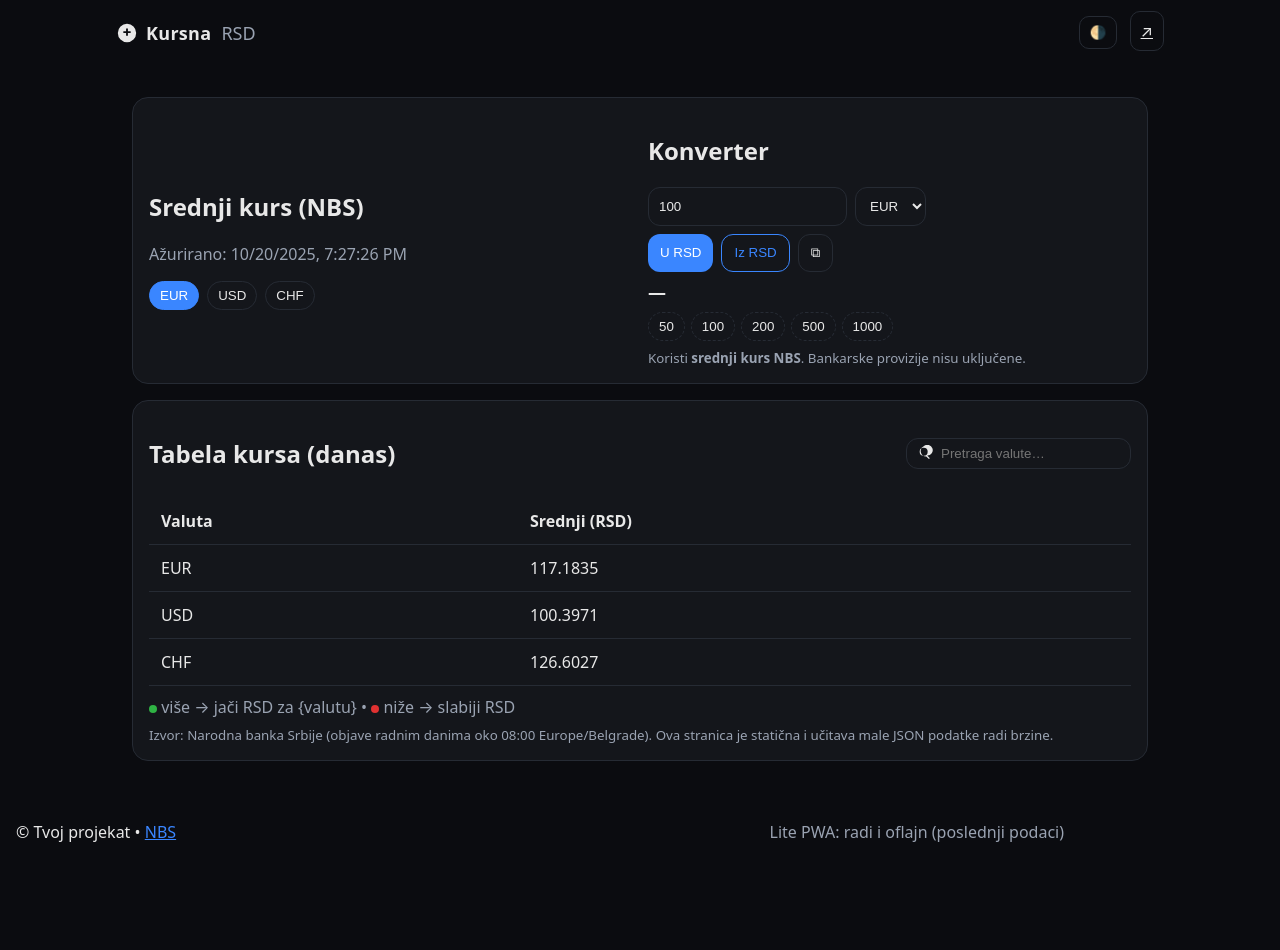
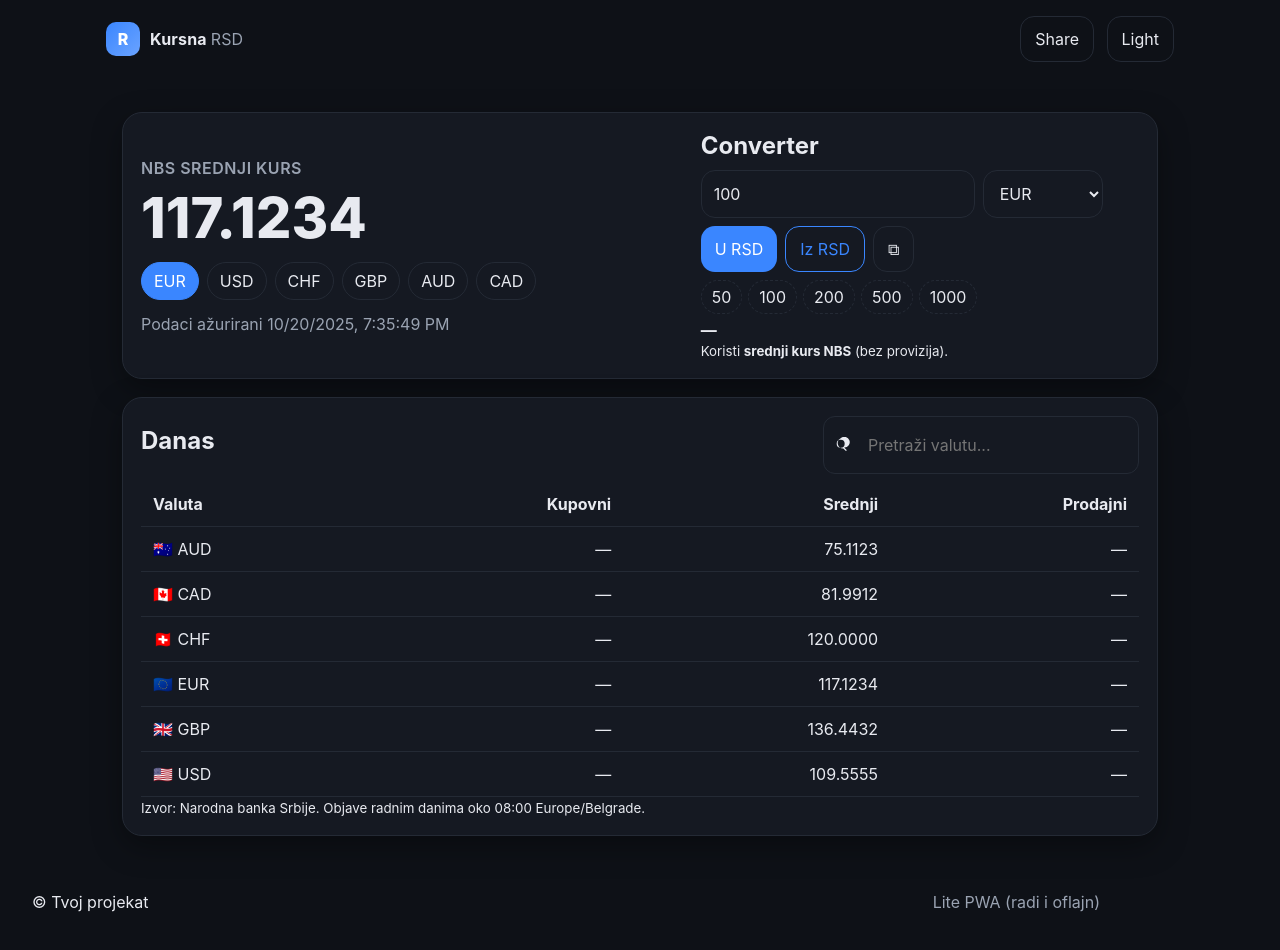
Before and after one commit to kvakvit/exchange.github.io, a plain HTML site: page public/index.html in a window 1280 px wide. Before the commit the page ends 883 px from the top, so only its background shows below. Drawn offline with Linux system fonts and the light colour scheme.

Commit message:
Add files via upload

```diff
--- a/public/index.html
+++ b/public/index.html
@@ -2,99 +2,90 @@
 <html lang="sr" class="theme-dark">
 <head>
   <meta charset="utf-8" />
-  <meta name="viewport" content="width=device-width,initial-scale=1" />
+  <meta name="viewport" content="width=device-width, initial-scale=1" />
   <title>Kursna lista · RSD (NBS) — konverter i kursevi</title>
-  <meta name="description" content="Aktuelni srednji kurs NBS (EUR, USD, CHF) i brz konverter na jednoj stranici. Ultra brza, mobilna, sa kopiranjem i deljenjem rezultata." />
-  <meta property="og:title" content="Kursna lista · RSD (NBS)" />
-  <meta property="og:description" content="Srednji kurs NBS i konverter — danas." />
-  <meta property="og:type" content="website" />
-  <meta name="theme-color" content="#14161b" />
+  <meta name="description" content="Aktuelni srednji kurs NBS (EUR, USD, CHF) i brz konverter. Minimalna veličina, maksimalna brzina." />
+  <meta name="theme-color" content="#151922" />
   <link rel="manifest" href="./manifest.webmanifest">
   <link rel="icon" href="data:,">
   <link rel="preload" href="./styles.css" as="style">
-  <link rel="stylesheet" href="./styles.css" />
+  <link rel="stylesheet" href="./styles.css">
 </head>
 <body>
   <header class="topbar wrap">
     <div class="brand">
-      <svg width="22" height="22" viewBox="0 0 24 24" fill="currentColor" aria-hidden="true"><path d="M12 2a10 10 0 1 0 .001 20.001A10 10 0 0 0 12 2Zm1 5v3h3v2h-3v3h-2v-3H8V10h3V7h2Z"/></svg>
-      <strong>Kursna</strong><span>RSD</span>
+      <div class="logo">R</div>
+      <div class="name"><strong>Kursna</strong><span>RSD</span></div>
     </div>
-    <div class="topbar-actions">
-      <button id="toggle-theme" class="ghost" aria-label="Dark/Light">🌗</button>
-      <a id="share-link" class="ghost" href="#" aria-label="Podeli">↗</a>
+    <div class="actions">
+      <button id="share" class="ghost">Share</button>
+      <button id="toggle-theme" class="ghost">Light</button>
     </div>
   </header>
 
   <main class="wrap">
     <section class="card hero">
       <div class="hero-left">
-        <h1>Srednji kurs (NBS)</h1>
-        <p class="muted" id="updated">Ažurirano: —</p>
-        <div class="chips" id="chips">
-          <!-- currency chips injected -->
+        <div class="sub">NBS srednji kurs</div>
+        <div id="big-rate" class="big">—</div>
+        <div class="chips" id="chips"></div>
+        <div id="stamp" class="muted">Podaci ažurirani —</div>
       </div>
-      </div>
-      <div class="hero-right converter">
-        <h2>Konverter</h2>
-        <div class="row small">
-          <label class="sr-only" for="amount">Iznos</label>
+      <div class="hero-right">
+        <h2>Converter</h2>
+        <div class="conv">
+          <div class="row">
             <input id="amount" type="number" step="0.01" value="100" inputmode="decimal" />
             <select id="currency"></select>
           </div>
-        <div class="row small">
-          <button id="btn-to-rsd" class="primary">U RSD</button>
-          <button id="btn-from-rsd" class="secondary">Iz RSD</button>
-          <button id="btn-copy" class="ghost" title="Kopiraj">⧉</button>
+          <div class="row">
+            <button id="to-rsd" class="primary">U RSD</button>
+            <button id="from-rsd" class="secondary">Iz RSD</button>
+            <button id="copy" class="ghost" title="Kopiraj">⧉</button>
           </div>
-        <p id="result" class="result">—</p>
-        <div class="quick">
+          <div class="quick" id="quick">
             <button data-q="50">50</button>
             <button data-q="100">100</button>
             <button data-q="200">200</button>
             <button data-q="500">500</button>
             <button data-q="1000">1000</button>
           </div>
-        <small class="note">Koristi <b>srednji kurs NBS</b>. Bankarske provizije nisu uključene.</small>
+          <div id="result" class="result">—</div>
+          <small class="note">Koristi <b>srednji kurs NBS</b> (bez provizija).</small>
+        </div>
       </div>
     </section>
 
-    <section class="card">
+    <section class="card table-sec">
       <div class="section-head">
-        <h2>Tabela kursa (danas)</h2>
-        <div class="tools">
+        <h2>Danas</h2>
         <label class="search">
           <svg width="16" height="16" viewBox="0 0 24 24" fill="currentColor"><path d="M10 2a8 8 0 1 1 5.293 13.707l4 4-1.414 1.414-4-4A8 8 0 0 1 10 2Zm0 2a6 6 0 1 0 0 12 6 6 0 0 0 0-12Z"/></svg>
-            <input id="search" placeholder="Pretraga valute…" />
+          <input id="search" placeholder="Pretraži valutu..." />
         </label>
       </div>
-      </div>
       <div class="scroll">
-        <table id="rates" data-sort="code" data-dir="asc" aria-live="polite">
+        <table id="rates" data-sort="code" data-dir="asc">
           <thead>
             <tr>
               <th data-key="code">Valuta</th>
-              <th data-key="mid">Srednji (RSD)</th>
+              <th class="right" data-key="buy">Kupovni</th>
+              <th class="right" data-key="mid">Srednji</th>
+              <th class="right" data-key="sell">Prodajni</th>
             </tr>
           </thead>
-          <tbody>
-            <!-- rows -->
-          </tbody>
+          <tbody></tbody>
         </table>
       </div>
-      <div class="legend">
-        <span class="dot up"></span> više → jači RSD za {valutu} •
-        <span class="dot down"></span> niže → slabiji RSD
-      </div>
-      <small class="note">Izvor: Narodna banka Srbije (objave radnim danima oko 08:00 Europe/Belgrade). Ova stranica je statična i učitava male JSON podatke radi brzine.</small>
+      <small class="note">Izvor: Narodna banka Srbije. Objave radnim danima oko 08:00 Europe/Belgrade.</small>
     </section>
   </main>
 
-  <div id="toast" class="toast" role="status" aria-live="polite" hidden>Podaci ažurirani</div>
+  <div id="toast" class="toast" hidden>Sačuvano</div>
 
-  <footer class="wrap footer">
-    <div>© Tvoj projekat • <a href="https://www.nbs.rs" target="_blank" rel="noopener">NBS</a></div>
-    <div class="muted">Lite PWA: radi i oflajn (poslednji podaci)</div>
+  <footer class="wrap foot">
+    <span>© Tvoj projekat</span>
+    <span class="muted">Lite PWA (radi i oflajn)</span>
   </footer>
 
   <script src="./script.js" defer></script>
--- a/public/rates.json
+++ b/public/rates.json
@@ -1 +1 @@
-{"g":"2025-10-20T19:27:26Z","rates":[{"code":"EUR","mid":117.1835},{"code":"USD","mid":100.3971},{"code":"CHF","mid":126.6027}]}
+{"g":"2025-10-20T19:35:49Z","rates":[{"code":"EUR","mid":117.1234},{"code":"USD","mid":109.5555},{"code":"CHF","mid":120.0},{"code":"GBP","mid":136.4432},{"code":"AUD","mid":75.1123},{"code":"CAD","mid":81.9912}]}
--- a/public/script.js
+++ b/public/script.js
@@ -1,132 +1,142 @@
 const state = { data:null, active:'EUR' };
-
-function qs(s){ return document.querySelector(s); }
-function qsa(s){ return Array.from(document.querySelectorAll(s)); }
+const Q = (s)=>document.querySelector(s);
+const QA = (s)=>Array.from(document.querySelectorAll(s));
 const fmt = (n)=> (Math.round(n*10000)/10000).toFixed(4);
+function rateOf(code){ return (state.data.rates.find(r=>r.code===code)||{}).mid||null; }
 
 async function load(){
   const res = await fetch('./rates.json', {cache:'no-cache'});
   const data = await res.json();
   state.data = data;
-  renderAll();
-  showToast('Podaci učitani');
+  buildChips();
+  fillSelect();
+  renderBig();
+  renderTable();
+  bindSearch();
+  Q('#stamp').textContent = 'Podaci ažurirani ' + new Date(data.g).toLocaleString();
 }
 
-function renderAll(){
-  const d = state.data;
-  qs('#updated').textContent = 'Ažurirano: ' + new Date(d.g).toLocaleString();
-
-  // chips + select
-  const chips = qs('#chips'); chips.innerHTML = '';
-  const sel = qs('#currency'); sel.innerHTML='';
-  const allCodes = d.rates.map(r=>r.code);
-  const order = ['EUR','USD','CHF', ...allCodes.filter(c=>!['EUR','USD','CHF'].includes(c))];
-  order.forEach(code=>{
-    if(!allCodes.includes(code)) return;
+function buildChips(){
+  const wrap = Q('#chips'); wrap.innerHTML='';
+  const order = ['EUR','USD','CHF', ...state.data.rates.map(r=>r.code).filter(c=>!['EUR','USD','CHF'].includes(c))];
+  const uniq = [...new Set(order)];
+  uniq.forEach(code=>{
     const b = document.createElement('button');
-    b.textContent = code; b.className = 'chip' + (state.active===code?' active':'');
-    b.onclick = ()=>{ state.active = code; renderActive(); };
-    chips.appendChild(b);
-    const o = document.createElement('option'); o.value=code; o.textContent=code; sel.appendChild(o);
+    b.textContent = code; b.className = state.active===code?'active':'';
+    b.onclick = ()=>{ state.active=code; renderBig(); highlightRow(); };
+    wrap.appendChild(b);
   });
-  sel.value = state.active;
-  renderActive();
-
-  // table
-  renderTable(d.rates);
 }
 
-function renderActive(){
-  const d = state.data;
-  qs('#currency').value = state.active;
-  // highlight row in table
-  qsa('#rates tbody tr').forEach(tr=>{ tr.classList.toggle('hl', tr.dataset.code===state.active); });
+function fillSelect(){
+  const s = Q('#currency'); s.innerHTML='';
+  state.data.rates.forEach(r=>{ const o=document.createElement('option'); o.value=r.code; o.textContent=r.code; s.appendChild(o); });
+  s.value = state.active;
+  s.onchange = ()=>{ state.active=s.value; renderBig(); highlightRow(); };
 }
 
-function renderTable(rows){
-  const tbody = qs('#rates tbody'); tbody.innerHTML='';
+function renderBig(){
+  const r = rateOf(state.active);
+  Q('#big-rate').textContent = r? fmt(r) : '—';
+}
+
+function renderTable(){
+  const tbody = Q('#rates tbody'); tbody.innerHTML='';
+  const rows = state.data.rates.slice().sort((a,b)=>a.code.localeCompare(b.code));
   rows.forEach(r=>{
-    const tr = document.createElement('tr');
-    tr.dataset.code = r.code;
-    const td1 = document.createElement('td'); td1.textContent = r.code; tr.appendChild(td1);
-    const td2 = document.createElement('td'); td2.textContent = fmt(r.mid); tr.appendChild(td2);
+    const tr = document.createElement('tr'); tr.dataset.code = r.code;
+    const flag = flagFor(r.code);
+    td(tr, `${flag} ${r.code}`);
+    td(tr, '—','right'); // kupovni (za banke u budućnosti)
+    td(tr, fmt(r.mid),'right'); // srednji NBS
+    td(tr, '—','right'); // prodajni
     tbody.appendChild(tr);
   });
+  QA('#rates thead th').forEach(th=> th.onclick = ()=> sortBy(th.dataset.key));
+  highlightRow();
+}
 
-  // sorting
-  qsa('#rates thead th').forEach(th=>{
-    th.onclick = () => {
-      const key = th.dataset.key;
-      const table = qs('#rates');
-      const dir = table.dataset.dir === 'asc' ? 'desc' : 'asc';
-      table.dataset.sort = key; table.dataset.dir = dir;
-      const sorted = rows.slice().sort((a,b)=>{
-        let va=a[key], vb=b[key];
-        if(key==='code'){ va=String(va); vb=String(vb); return dir==='asc'?va.localeCompare(vb):vb.localeCompare(va); }
-        va=Number(va); vb=Number(vb); return dir==='asc'?va-vb:vb-va;
-      });
-      renderTable(sorted);
-    };
+function td(tr, text, cls){ const c=document.createElement('td'); if(cls) c.className=cls; c.textContent=text; tr.appendChild(c); return c; }
+
+function sortBy(key){
+  const table = Q('#rates');
+  const dir = table.dataset.dir==='asc'?'desc':'asc';
+  table.dataset.dir = dir; table.dataset.sort = key;
+  const rows = Array.from(Q('#rates tbody').rows);
+  const idx = {code:0,buy:1,mid:2,sell:3}[key];
+  rows.sort((a,b)=>{
+    let va=a.cells[idx].textContent.trim(), vb=b.cells[idx].textContent.trim();
+    if(idx>0){ va=parseFloat(va)||0; vb=parseFloat(vb)||0; return dir==='asc'?va-vb:vb-va; }
+    return dir==='asc'?va.localeCompare(vb):vb.localeCompare(va);
   });
+  const tb = Q('#rates tbody'); rows.forEach(r=>tb.appendChild(r));
+}
 
-  // search
-  const search = qs('#search');
-  search.oninput = () => {
-    const q = search.value.trim().toUpperCase();
-    const filtered = rows.filter(r => r.code.includes(q));
-    renderTable(filtered);
+function bindSearch(){
+  const input = Q('#search');
+  input.oninput = ()=>{
+    const q = input.value.trim().toUpperCase();
+    QA('#rates tbody tr').forEach(tr=>{
+      tr.hidden = !tr.dataset.code.includes(q);
+    });
   };
 }
 
+function highlightRow(){
+  QA('#rates tbody tr').forEach(tr=> tr.classList.toggle('hl', tr.dataset.code===state.active));
+  Q('#currency').value = state.active;
+}
+
 function attachConverter(){
-  const amount = qs('#amount');
-  const sel = qs('#currency');
-  const result = qs('#result');
-  const rateOf = (code)=> (state.data.rates.find(x=>x.code===code)||{}).mid || null;
-  qs('#btn-to-rsd').onclick = ()=>{
-    const amt = parseFloat(amount.value||'0'); const c = sel.value; const r = rateOf(c);
-    if(!r){ result.textContent='Nema podataka'; return; }
-    result.textContent = `${fmt(amt*r)} RSD po kursu ${fmt(r)} (${c})`;
+  const amount = Q('#amount'), sel = Q('#currency'), res = Q('#result');
+  Q('#to-rsd').onclick = ()=>{
+    const r = rateOf(sel.value); const amt = parseFloat(amount.value||'0');
+    if(!r) return res.textContent='Nema podataka';
+    res.textContent = `${fmt(amt*r)} RSD po kursu ${fmt(r)} (${sel.value})`;
   };
-  qs('#btn-from-rsd').onclick = ()=>{
-    const amt = parseFloat(amount.value||'0'); const c = sel.value; const r = rateOf(c);
-    if(!r){ result.textContent='Nema podataka'; return; }
-    result.textContent = `${fmt(amt/r)} ${c} po kursu ${fmt(r)} (RSD→${c})`;
+  Q('#from-rsd').onclick = ()=>{
+    const r = rateOf(sel.value); const amt = parseFloat(amount.value||'0');
+    if(!r) return res.textContent='Nema podataka';
+    res.textContent = `${fmt(amt/r)} ${sel.value} po kursu ${fmt(r)} (RSD→${sel.value})`;
   };
-  qs('#btn-copy').onclick = async ()=>{
-    try{ await navigator.clipboard.writeText(result.textContent); showToast('Kopirano'); }catch{}
+  Q('#copy').onclick = async ()=>{
+    try{ await navigator.clipboard.writeText(res.textContent); toast('Kopirano'); }catch{}
   };
-  qsa('.quick button').forEach(b=>{
-    b.onclick = ()=>{ amount.value = b.dataset.q; };
+  Q('#quick').addEventListener('click', e=>{
+    if(e.target.tagName==='BUTTON'){ amount.value = e.target.dataset.q; }
   });
-  sel.onchange = ()=>{ state.active = sel.value; renderActive(); };
 }
 
 function themeInit(){
-  const root = document.documentElement;
-  qs('#toggle-theme').onclick = ()=>{
-    const isDark = root.classList.toggle('theme-dark');
-    if(!isDark) root.classList.add('theme-light'); else root.classList.remove('theme-light');
-    localStorage.setItem('theme', isDark?'dark':'light');
+  const btn = Q('#toggle-theme');
+  const set = (mode)=>{
+    const root = document.documentElement;
+    if(mode==='light'){ root.classList.remove('theme-dark'); root.classList.add('theme-light'); btn.textContent='Dark'; }
+    else { root.classList.remove('theme-light'); root.classList.add('theme-dark'); btn.textContent='Light'; }
+    localStorage.setItem('theme', mode);
   };
-  const saved = localStorage.getItem('theme');
-  if(saved==='light'){ root.classList.remove('theme-dark'); root.classList.add('theme-light'); }
+  btn.onclick = ()=> set(document.documentElement.classList.contains('theme-dark')?'light':'dark');
+  set(localStorage.getItem('theme')||'dark');
 }
 
 function shareInit(){
-  const a = qs('#share-link');
-  a.onclick = (e)=>{
-    e.preventDefault();
+  const btn = Q('#share');
+  btn.onclick = async ()=>{
     const url = location.href;
-    if(navigator.share){ navigator.share({title:document.title, url}).catch(()=>{}); }
-    else { navigator.clipboard.writeText(url).then(()=>showToast('Link kopiran')); }
+    if(navigator.share){ try{ await navigator.share({title:document.title, url}); }catch(e){} }
+    else { await navigator.clipboard.writeText(url); toast('Link kopiran'); }
   };
 }
 
-function showToast(text){
-  const t = qs('#toast');
-  t.textContent = text; t.hidden = false;
-  clearTimeout(showToast._id); showToast._id = setTimeout(()=> t.hidden = true, 1800);
+function toast(text){
+  const t = Q('#toast'); t.textContent=text; t.hidden=false;
+  clearTimeout(toast._id); toast._id = setTimeout(()=> t.hidden=true, 1800);
+}
+
+// simple flag via emoji by currency (approximate)
+function flagFor(code){
+  const m = { EUR:'🇪🇺', USD:'🇺🇸', CHF:'🇨🇭', GBP:'🇬🇧', AUD:'🇦🇺', CAD:'🇨🇦' };
+  return m[code] || '';
 }
 
 window.addEventListener('DOMContentLoaded', ()=>{
--- a/public/styles.css
+++ b/public/styles.css
@@ -1,40 +1,46 @@
 :root{
-  --bg:#0b0c10; --card:#14161b; --muted:#9aa3b2; --text:#e8e8e8; --line:#262b34;
-  --accent:#3a86ff; --accent-2:#36c;
+  --bg:#0e1117; --card:#151922; --text:#e8eaf0; --muted:#9aa3b2; --line:#242a35;
+  --accent:#3a86ff; --accent2:#6aa3ff; --shadow:0 10px 30px rgba(0,0,0,.35);
 }
-.theme-light{ --bg:#f7f8fb; --card:#fff; --muted:#5c677a; --text:#0b0c10; --line:#e9edf3; --accent:#2b6ff9; --accent-2:#264bc8; }
-*{box-sizing:border-box} body{margin:0;background:var(--bg);color:var(--text);font-family:system-ui,-apple-system,Segoe UI,Roboto,Arial}
-a{color:var(--accent)}
-.wrap{max-width:1080px;margin:0 auto;padding:16px}
+.theme-light{
+  --bg:#f7f8fb; --card:#ffffff; --text:#0e1117; --muted:#5c677a; --line:#e6ebf2;
+  --accent:#2b6ff9; --accent2:#6b95ff; --shadow:0 10px 30px rgba(20,30,50,.15);
+}
+*{box-sizing:border-box} body{margin:0;background:var(--bg);color:var(--text);font-family: Inter,system-ui,-apple-system,Segoe UI,Roboto,Arial}
+a{color:var(--accent);text-decoration:none}
+.wrap{max-width:1100px;margin:0 auto;padding:16px}
 .topbar{display:flex;align-items:center;justify-content:space-between}
-.brand{display:flex;gap:8px;align-items:center;font-size:18px}
-.brand strong{letter-spacing:0.3px} .brand span{color:var(--muted);margin-left:2px}
-.topbar .ghost{background:transparent;border:1px solid var(--line);border-radius:10px;color:var(--text);padding:8px 10px;margin-left:8px;cursor:pointer}
-.card{background:var(--card);border:1px solid var(--line);border-radius:16px;margin:16px;padding:16px}
-.hero{display:grid;grid-template-columns:1fr 1fr;gap:16px;align-items:center}
-@media (max-width:800px){.hero{grid-template-columns:1fr}}
-.muted{color:var(--muted)} .note{color:var(--muted);display:block;margin-top:8px}
-.chips{display:flex;flex-wrap:wrap;gap:8px;margin-top:10px}
-.chips button{border:1px solid var(--line);background:transparent;color:var(--text);padding:6px 10px;border-radius:999px;cursor:pointer}
+.brand{display:flex;align-items:center;gap:10px}
+.logo{width:34px;height:34px;border-radius:10px;background:linear-gradient(135deg,var(--accent),var(--accent2));display:grid;place-items:center;color:#fff;font-weight:800}
+.name strong{letter-spacing:.2px}.name span{color:var(--muted);margin-left:4px}
+.actions .ghost{margin-left:8px}
+.card{background:var(--card);border:1px solid var(--line);border-radius:20px;padding:18px;margin:18px 16px;box-shadow:var(--shadow)}
+.hero{display:grid;grid-template-columns:1.1fr .9fr;gap:24px;align-items:center}
+@media (max-width:900px){.hero{grid-template-columns:1fr}}
+.sub{color:var(--muted);font-weight:600;text-transform:uppercase;letter-spacing:.5px}
+.big{font-size:56px;font-weight:800;margin:6px 0 10px}
+.chips{display:flex;gap:8px;flex-wrap:wrap;margin:10px 0 14px}
+.chips button{border:1px solid var(--line);background:transparent;color:var(--text);padding:8px 12px;border-radius:999px;cursor:pointer}
 .chips button.active{background:var(--accent);border-color:var(--accent);color:#fff}
-.converter input, select{padding:10px;border-radius:12px;border:1px solid var(--line);background:transparent;color:var(--text)}
-.converter .row{display:flex;gap:8px;margin:8px 0;flex-wrap:wrap}
-.primary{background:var(--accent);border:none;color:#fff;padding:10px 12px;border-radius:12px;cursor:pointer}
-.secondary{background:transparent;border:1px solid var(--accent);color:var(--accent);padding:10px 12px;border-radius:12px;cursor:pointer}
-.ghost{background:transparent;border:1px solid var(--line);color:var(--text);padding:10px 12px;border-radius:12px;cursor:pointer}
-.result{font-size:18px;font-weight:700;margin:8px 0}
+.muted{color:var(--muted)}
+h2{margin:0 0 10px}
+.conv .row{display:flex;gap:8px;flex-wrap:wrap;margin:8px 0}
+input,select,button{font:inherit}
+input,select{padding:12px 12px;border-radius:14px;border:1px solid var(--line);background:transparent;color:var(--text);min-width:120px}
+.primary{background:var(--accent);border:none;color:#fff;padding:12px 14px;border-radius:14px;cursor:pointer}
+.secondary{background:transparent;border:1px solid var(--accent);color:var(--accent);padding:12px 14px;border-radius:14px;cursor:pointer}
+.ghost{background:transparent;border:1px solid var(--line);color:var(--text);padding:12px 14px;border-radius:14px;cursor:pointer}
 .quick{display:flex;gap:6px;flex-wrap:wrap}
 .quick button{border:1px dashed var(--line);background:transparent;color:var(--text);padding:6px 10px;border-radius:999px;cursor:pointer}
+.result{font-weight:700;margin-top:6px}
+.section-head{display:flex;align-items:center;justify-content:space-between;margin-bottom:8px}
+.search{display:flex;align-items:center;gap:6px;border:1px solid var(--line);padding:6px 10px;border-radius:12px;background:transparent}
+.search input{border:0;outline:0;background:transparent;color:var(--text)}
 .scroll{overflow:auto}
 table{width:100%;border-collapse:collapse}
-th,td{padding:12px;border-bottom:1px solid var(--line);white-space:nowrap;text-align:left}
-th{position:sticky;top:0;background:var(--card);cursor:pointer}
-.section-head{display:flex;align-items:center;justify-content:space-between;margin-bottom:8px}
-.search{display:flex;align-items:center;gap:6px;border:1px solid var(--line);padding:6px 10px;border-radius:12px}
-.search input{border:0;background:transparent;color:var(--text);outline:0}
-.legend{color:var(--muted);margin-top:10px}
-.dot{display:inline-block;width:8px;height:8px;border-radius:50%}
-.up{background:#2fb344}.down{background:#e03131}
-.footer{display:flex;align-items:center;justify-content:space-between;margin:12px 0 24px}
-.toast{position:fixed;left:50%;transform:translateX(-50%);bottom:20px;background:var(--card);border:1px solid var(--line);padding:10px 16px;border-radius:12px;box-shadow:0 8px 24px rgba(0,0,0,.2)}
-.sr-only{position:absolute;width:1px;height:1px;padding:0;margin:-1px;overflow:hidden;clip:rect(0,0,0,0);white-space:nowrap;border:0}
+th,td{padding:12px;border-bottom:1px solid var(--line)}
+th{position:sticky;top:0;background:var(--card);text-align:left}
+td.right, th.right{text-align:right}
+tbody tr:hover{background:rgba(255,255,255,.02)}
+.toast{position:fixed;left:50%;transform:translateX(-50%);bottom:20px;background:var(--card);border:1px solid var(--line);padding:10px 14px;border-radius:12px;box-shadow:var(--shadow)}
+.foot{display:flex;align-items:center;justify-content:space-between;margin:6px 16px 24px}
```
Also changed, not shown: public/sw.js (+6 -8 lines), public/manifest.webmanifest. Lines whose indentation alone changed are shown as unchanged.
